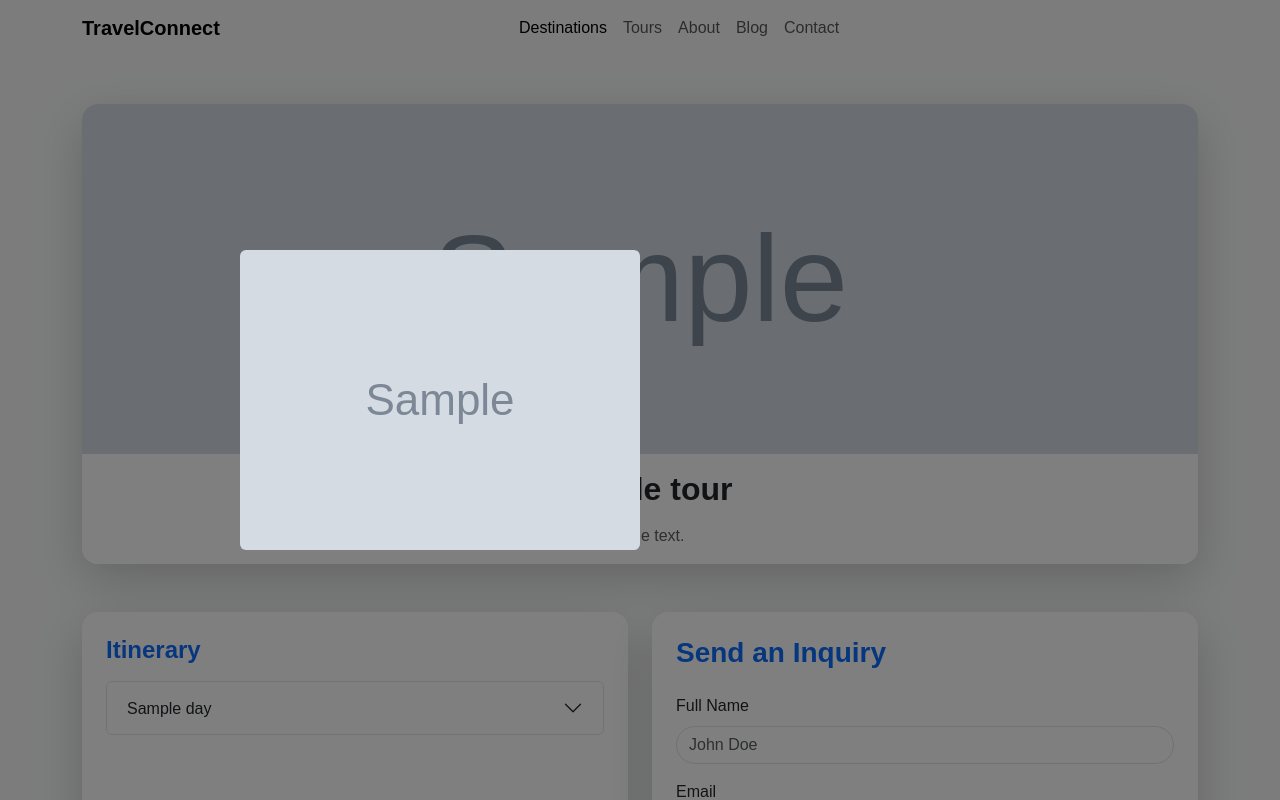
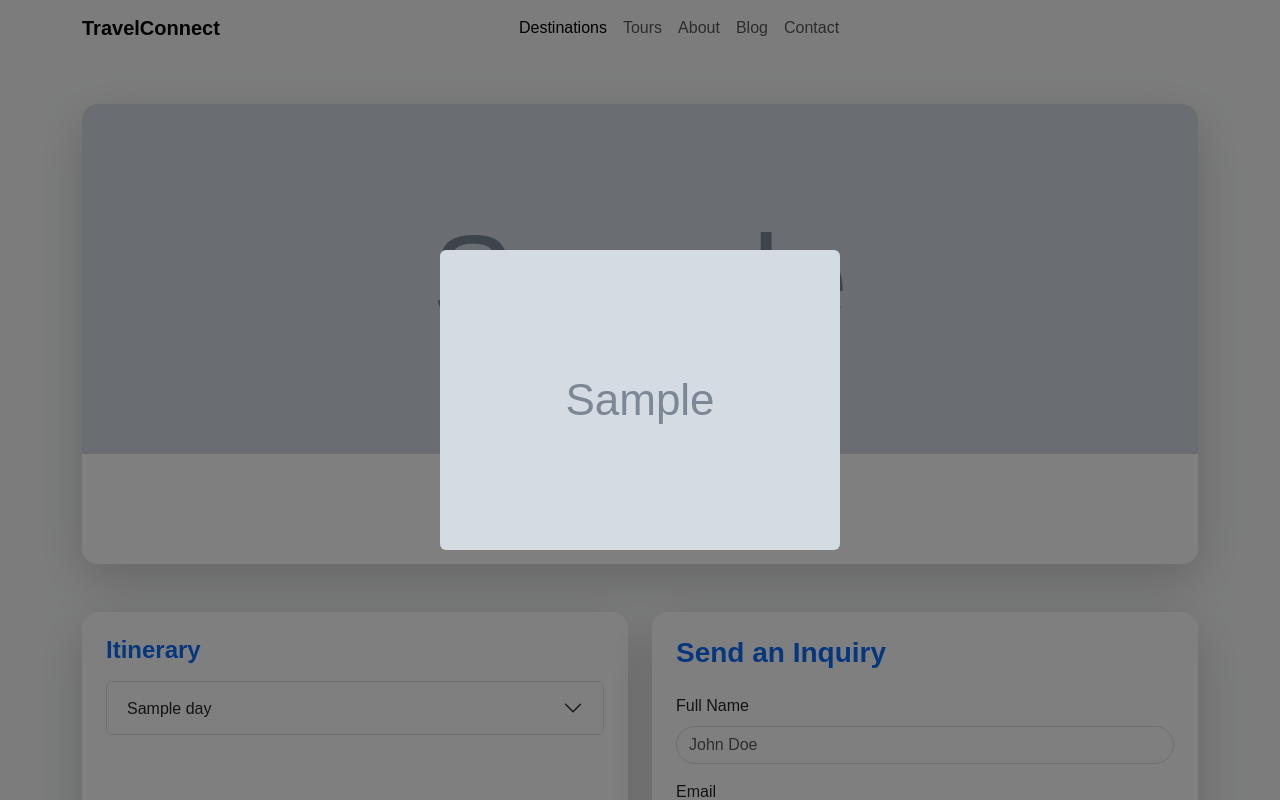
Before and after one commit to wadecalvin9/TravelConnect, a Laravel app: template resources/views/Tours/show.blade.php in a window 1280 px wide, after a click that opens the changed part. Run offline with Laravel 12, Linux system fonts and the light colour scheme; the template is opened without the code that fills it: most values are stand-ins (such as "Sample title", 1, 10 or a date in 2020); grey boxes marked "Sample" are stand-in pictures; parts of the project's set-up code (start-up, migrations or seed data) failed here and were passed over; some libraries are stand-ins or nearby versions.

Commit message:
fixed modalbox

```diff
--- a/app/Http/Controllers/DisplayController.php
+++ b/app/Http/Controllers/DisplayController.php
@@ -31,7 +31,7 @@ public function index()
  {
   $tours = Tour::all();
   $destinations = destination::all();
-    return view('tours.index',compact('tours','destinations'));
+    return view('Tours.index',compact('tours','destinations'));
 }
 
 }
--- a/resources/views/Tours/show.blade.php
+++ b/resources/views/Tours/show.blade.php
@@ -1,7 +1,6 @@
 <x-main>
     <title>Book Tour</title>
     <livewire:header2 />
-
     <section class="py-5" style="background: #f8f9fa;">
         <div class="container">
 
@@ -106,21 +105,27 @@
     </section>
 
     <!-- Lightbox Modal -->
-    <div class="modal fade" id="galleryModal" tabindex="-1" aria-hidden="true">
-        <div class="modal-dialog modal-dialog-centered modal-lg">
-            <div class="modal-content border-0 bg-transparent">
-                <div class="modal-body p-0">
-                    <img src="" id="galleryModalImg" class="img-fluid rounded" alt="Tour Image">
-                </div>
+
+<div class="modal fade" id="galleryModal" tabindex="-1" aria-hidden="true">
+    <div class="modal-dialog modal-dialog-centered">
+        <div class="modal-content border-0 bg-transparent">
+            <div class="modal-body p-0 d-flex justify-content-center align-items-center">
+                <img src="" id="galleryModalImg" class="img-fluid rounded modal-img" alt="Tour Image">
             </div>
         </div>
     </div>
+</div>
 
     <style>
         body {
             background: #f8f9fa;
             font-family: 'Poppins', sans-serif;
         }
+        .modal-img {
+    max-width: 90vw;  /* Maximum width: 90% of viewport */
+    max-height: 80vh; /* Maximum height: 80% of viewport */
+    object-fit: contain;
+}
 
         .card {
             backdrop-filter: blur(10px);
@@ -152,7 +157,6 @@
             }
         }
     </style>
-
     <script>
         document.addEventListener('DOMContentLoaded', function() {
             const galleryImages = document.querySelectorAll('.gallery-image img');
--- a/routes/web.php
+++ b/routes/web.php
@@ -39,7 +39,7 @@ Route::get('/about', function () {
 
 Route::get('/tours/{id}', function ($id) {
     $tour = Tour::findOrFail($id); // fetch the tour
-    return view('tours.show', ['tour' => $tour]);
+    return view('Tours.show', ['tour' => $tour]);
 })->name('tours.show');
 
 Route::view('dashboard', 'dashboard')
```
